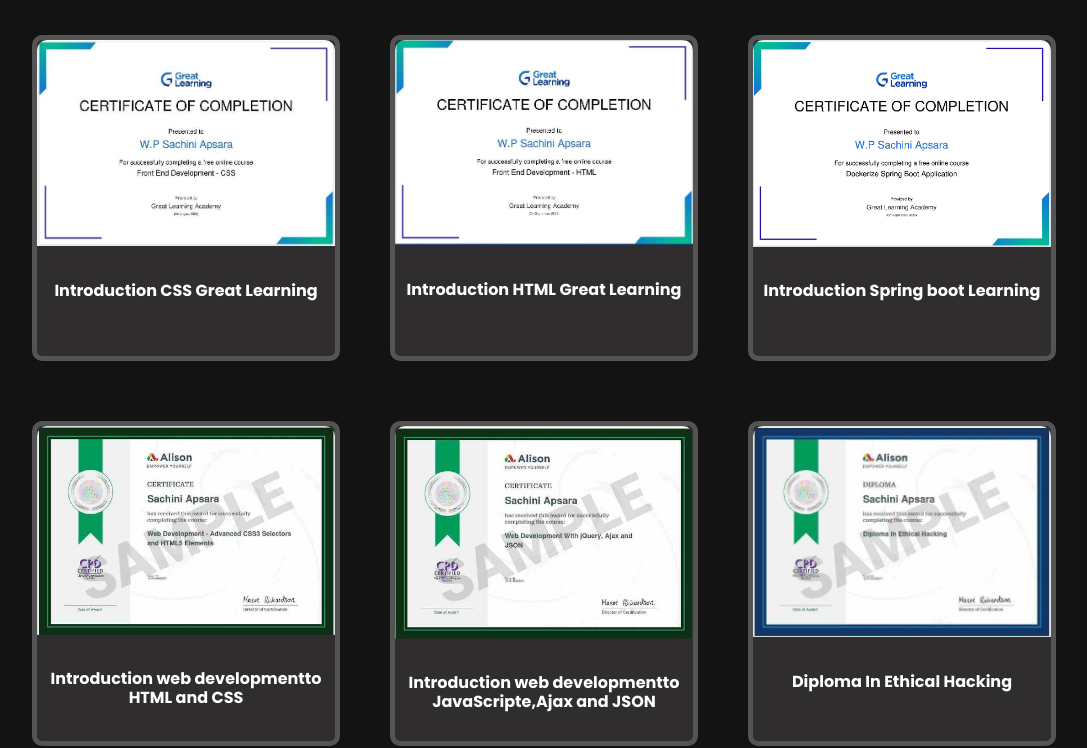
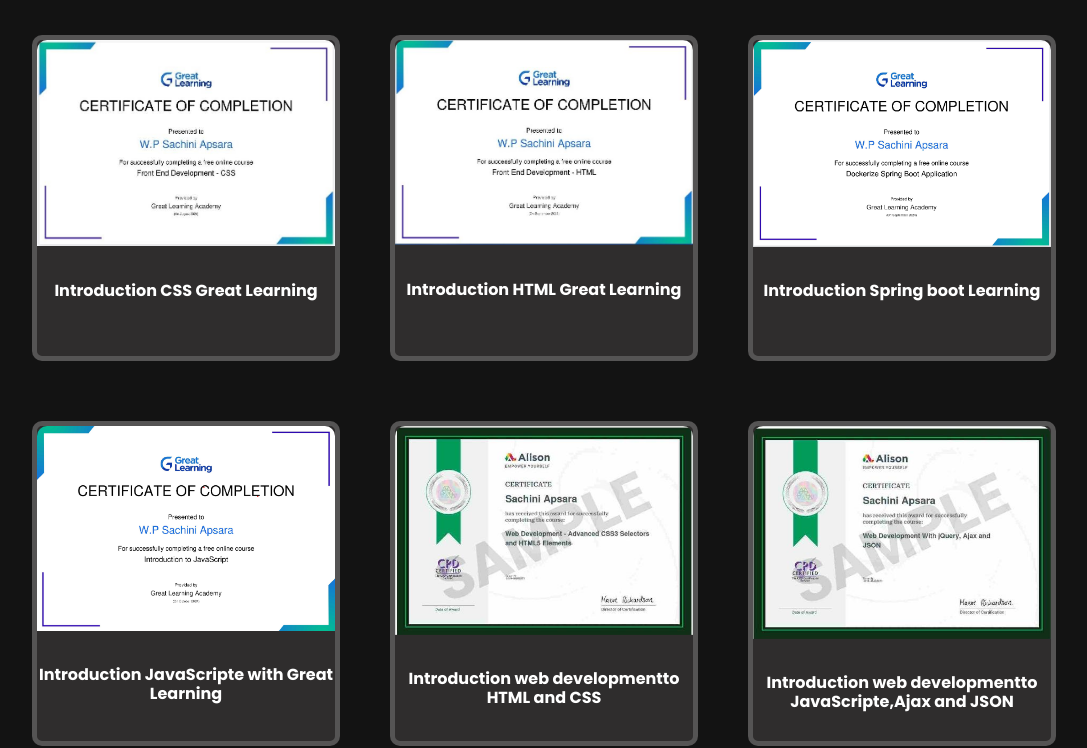
Before and after one commit to ApsaraWitharana/My-Portfolio-D, a plain HTML site: page pages/cetificate.html in a window 1280 px wide. Shown: the part 65-813 px from the top of the page, without its empty margins (96-1183 px from the left). Drawn offline with nearby package versions, Linux system fonts and the light colour scheme.

Commit message:
Add- new cetificate js

```diff
--- a/pages/cetificate.html
+++ b/pages/cetificate.html
@@ -319,10 +319,12 @@
 
             </div>
             <div>
+                <img src="/assest/image/certificate/js-cetificate.png" muted autoplay loop></img>
+                <h4>Introduction JavaScripte with Great Learning </h4>
+            </div>
+            <div>
                 <img src="/assest/image/certificate/web-development-certificate.png" muted autoplay loop></img>
                 <h4>Introduction web developmentto HTML and CSS </h4>
-
-
             </div>
             <div>
                 <img src="/assest/image/certificate/web-certificate-js.png" muted autoplay loop></img>
```
Also changed, not shown: assest/image/certificate/js-cetificate.png (added).
